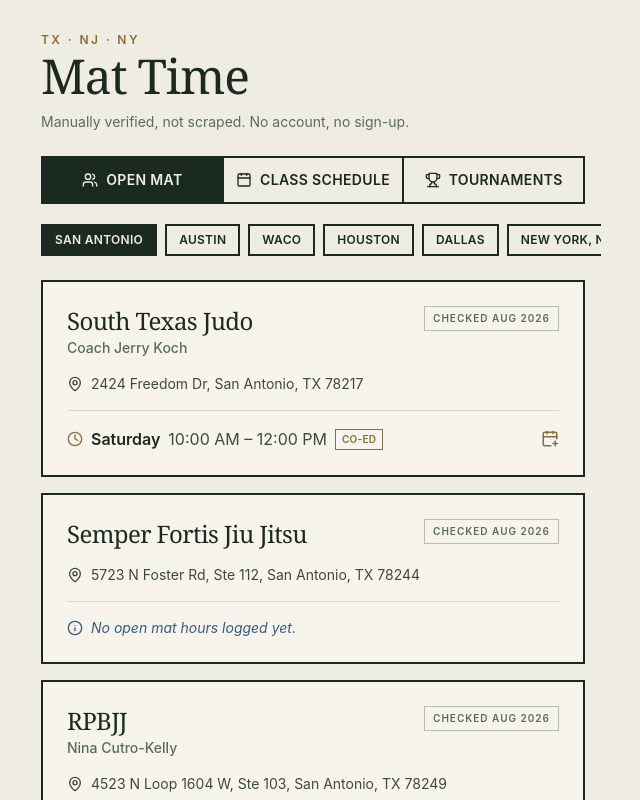
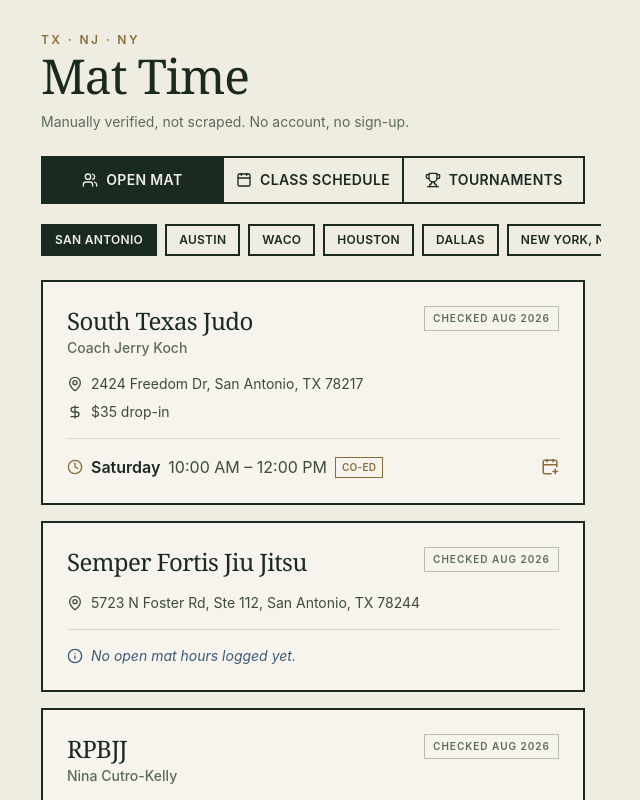
Before and after one commit to SundaySamurai/mat-time, a React (Vite) app: page / in a window 1280 px wide. Shown: the top 800 px of the page, without its empty margins (327-967 px from the left). Built offline with nearby package versions, Linux system fonts and the light colour scheme.

Commit message:
Add mat fees for South Texas Judo ($35) and Kokushi Budo Institute ($40)

```diff
--- a/src/App.jsx
+++ b/src/App.jsx
@@ -26,6 +26,7 @@ const CLUBS = [
     coach: "Coach Jerry Koch",
     address: "2424 Freedom Dr, San Antonio, TX 78217",
     color: "#8A6D3A", // brown belt
+    matFee: "$35 drop-in",
     sessions: [
       { day: "Monday", start: "6:30 AM", end: "8:00 AM", type: "class", label: "Co-ed" },
       { day: "Monday", start: "6:00 PM", end: "7:30 PM", type: "class", label: "Ladies only" },
@@ -215,6 +216,7 @@ const CLUBS = [
     coach: "",
     address: "331 Riverside Dr, New York, NY 10025",
     color: "#3B5B7A",
+    matFee: "$40 drop-in",
     sessions: [
       { day: "Monday", start: "12:00 PM", end: "1:00 PM", type: "class", label: "Fundamentals", instructor: "Ben Davidson" },
       { day: "Monday", start: "7:30 PM", end: "9:00 PM", type: "class", label: "Advanced", instructor: "Shintaro Higashi" },
```
